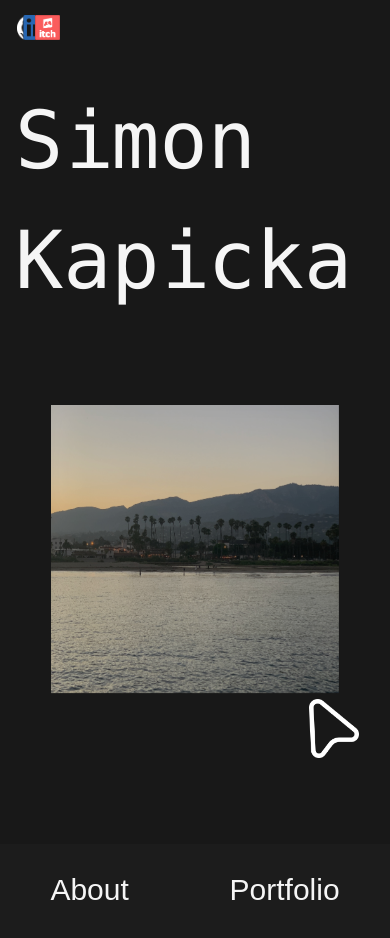
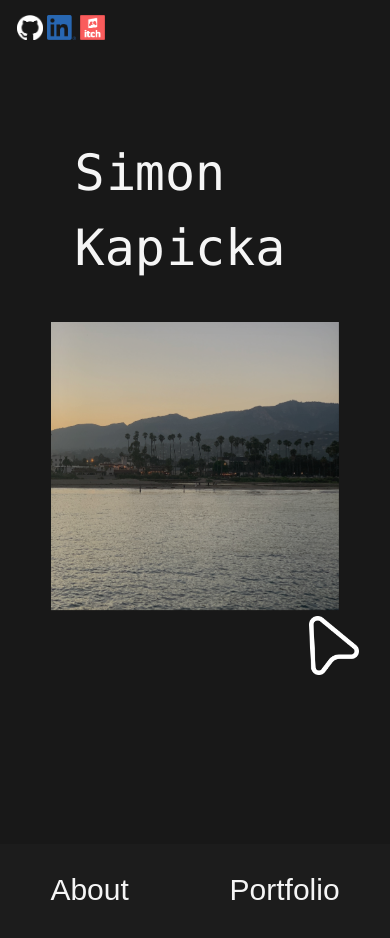
Before and after one commit to SimoKapi/personal-site, a React (Vite) app: page / in a window 390 px wide. Shown: the top 938 px of the page. Built offline with nearby package versions, Linux system fonts and the light colour scheme.

Commit message:
fix mobile view

```diff
--- a/src/App.css
+++ b/src/App.css
@@ -62,17 +62,6 @@
     align-items: center;
 }
 
-@media screen and (max-width: 768px) {
-    #cover {
-        flex-direction: column;
-        padding-bottom:100px;
-    }
-
-    #cover .info {
-        flex-direction: column-reverse;
-    }
-}
-
 #body {
     height: 400vh;
     width:100vw;
@@ -85,3 +74,31 @@
     font-size:80px;
     font-family: Menlo Regular;
 }
+
+@media screen and (max-width: 768px) {
+    #cover .info #socials a:nth-child(2) {
+        transform:translateX(0%);
+    }
+
+    #cover .info #socials a:nth-child(3) {
+        transform:translateX(0%);
+    }
+
+    #cover {
+        flex-direction: column;
+        padding-bottom:100px;
+    }
+
+    #cover .info {
+        flex-direction: column-reverse;
+    }
+
+    #name {
+        font-size:50px;
+        margin-bottom:0;
+    }
+
+    #cursorAnimation {
+        margin-top:10%!important;
+    }
+}
```
